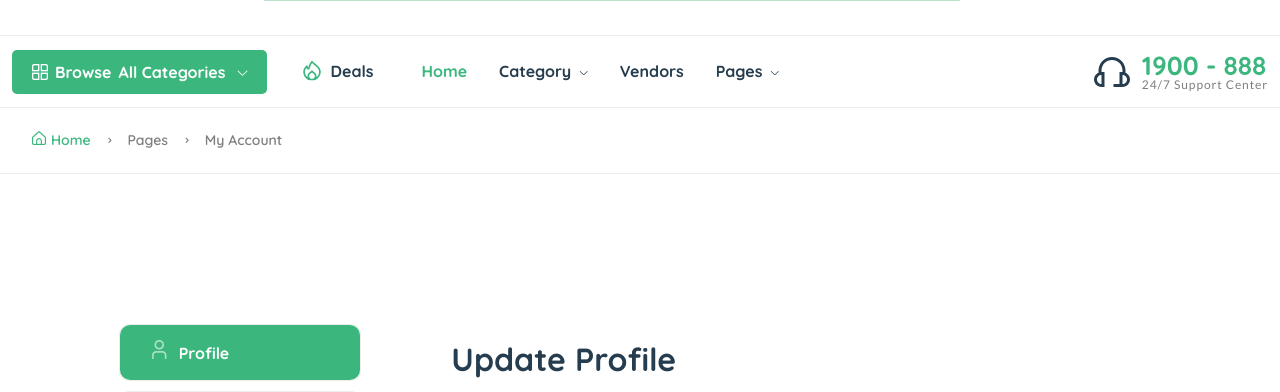
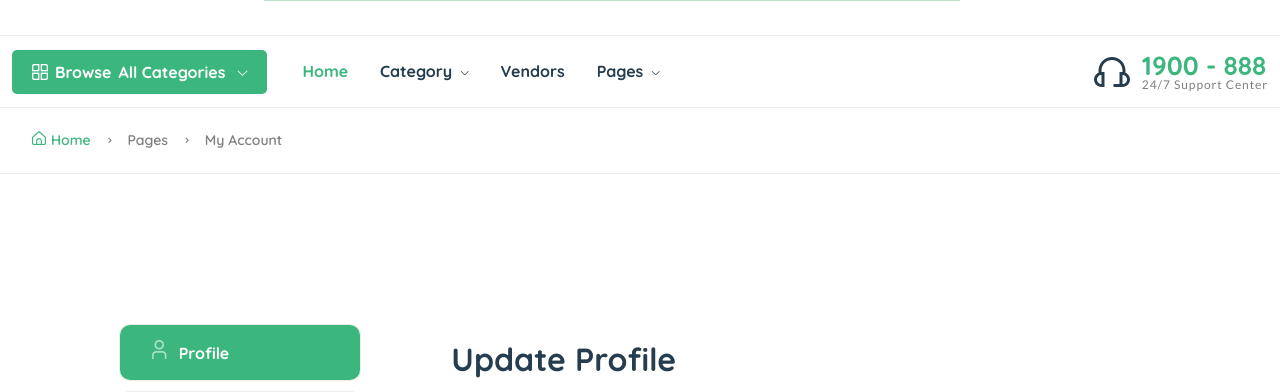
Before and after one commit to kitakeyos2003/ecomerce, a Django app: page /user/profile/update/ in a window 1280 px wide. Shown: the part 87-479 px from the top of the page. Run offline with Django 3.2, Linux system fonts and the light colour scheme; the visitor is signed in with stand-in values (Sample User, id 1); data comes from the database, SQL or seed files in the repository; data that the repository does not hold is empty; parts of the project's set-up code (start-up, migrations or seed data) failed here and were passed over; some libraries are stand-ins or nearby versions.

Commit message:
Disable hot deal

```diff
--- a/templates/partials/base.html
+++ b/templates/partials/base.html
@@ -226,7 +226,7 @@
                         <div class="main-menu main-menu-padding-1 main-menu-lh-2 d-none d-lg-block font-heading">
                             <nav>
                                 <ul>
-                                    <li class="hot-deals"><img src="{% static 'assets/imgs/theme/icons/icon-hot.svg' %}" alt="hot deals" /><a href="{% url 'core:product-list' %}">Deals</a></li>
+{#                                    <li class="hot-deals"><img src="{% static 'assets/imgs/theme/icons/icon-hot.svg' %}" alt="hot deals" /><a href="{% url 'core:product-list' %}">Deals</a></li>#}
                                     <li>
                                         <a class="active" href="{% url 'core:index' %}">Home</a>
 
```
